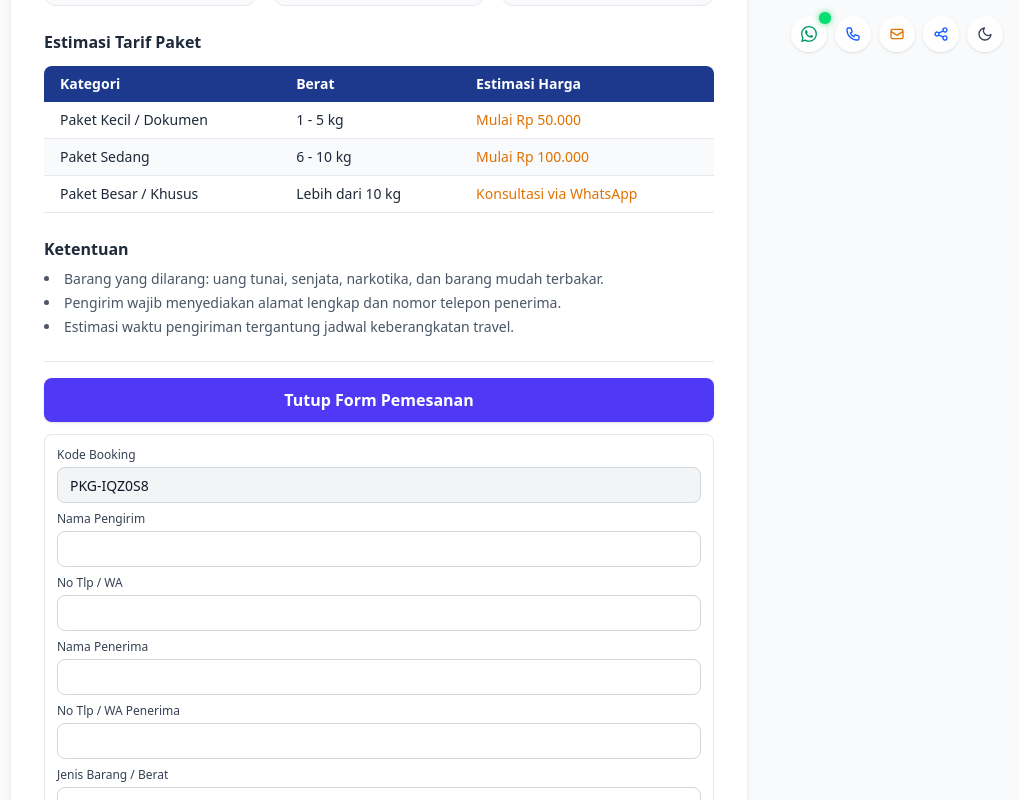
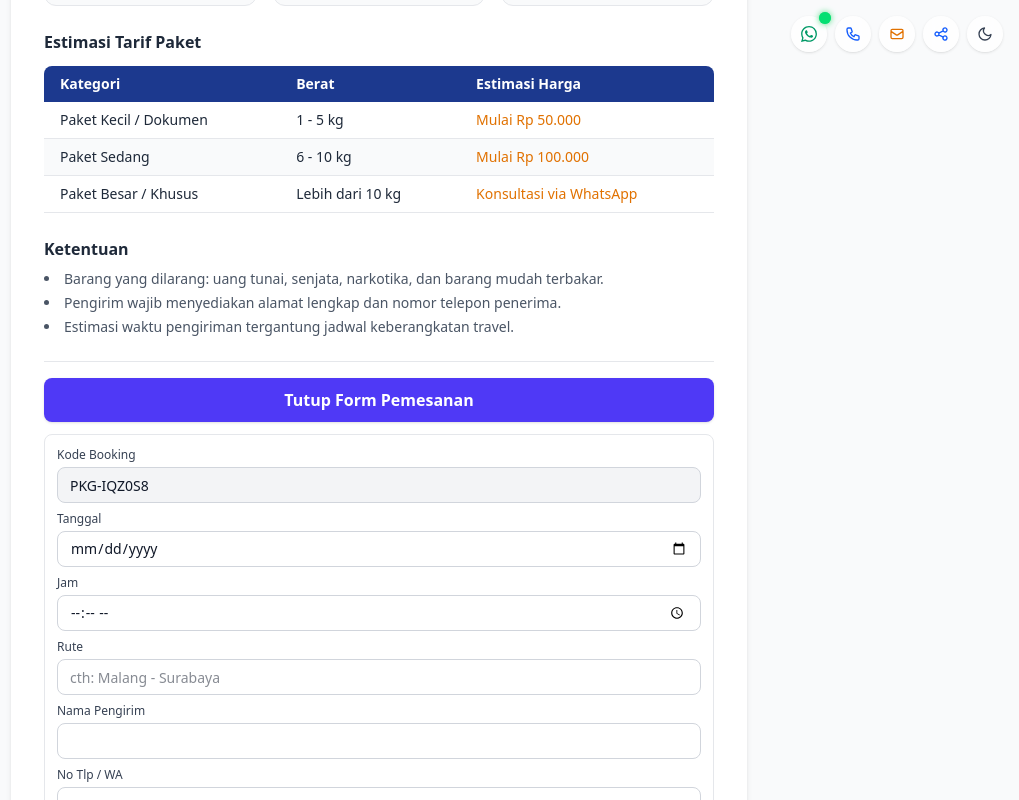
Before and after one commit to igoens1979/ahok-tour-travel, a React (Vite) app: page / in a window 1280 px wide. Both pictures are taken after a click on the button "Form Pemesanan Paket". Shown: the part 1015-1815 px from the top of the page, without its empty margins (261-1280 px from the left). Built offline with nearby package versions, Linux system fonts and the light colour scheme.

Commit message:
Update: package e-ticket includes date, time, route, cost

```diff
--- a/src/components/PackageInfo.jsx
+++ b/src/components/PackageInfo.jsx
@@ -11,6 +11,10 @@ export default function PackageInfo() {
     goods: "",
     pickup: "",
     destinationAddr: "",
+    date: "",
+    time: "",
+    route: "",
+    cost: "",
     paymentMethod: "Transfer",
   });
   const [bookingCode, setBookingCode] = useState("");
@@ -111,6 +115,43 @@ export default function PackageInfo() {
               </div>
               <div>
                 <label className="block text-xs font-medium text-gray-700 dark:text-gray-300 mb-1">
+                  Tanggal
+                </label>
+                <input
+                  type="date"
+                  required
+                  value={formData.date}
+                  onChange={(e) => setFormData({ ...formData, date: e.target.value })}
+                  className="w-full h-9 px-3 rounded-lg border border-gray-300 dark:border-gray-600 bg-white dark:bg-gray-700 text-gray-900 dark:text-white text-sm focus:outline-none focus:ring-2 focus:ring-blue-900"
+                />
+              </div>
+              <div>
+                <label className="block text-xs font-medium text-gray-700 dark:text-gray-300 mb-1">
+                  Jam
+                </label>
+                <input
+                  type="time"
+                  required
+                  value={formData.time}
+                  onChange={(e) => setFormData({ ...formData, time: e.target.value })}
+                  className="w-full h-9 px-3 rounded-lg border border-gray-300 dark:border-gray-600 bg-white dark:bg-gray-700 text-gray-900 dark:text-white text-sm focus:outline-none focus:ring-2 focus:ring-blue-900"
+                />
+              </div>
+              <div>
+                <label className="block text-xs font-medium text-gray-700 dark:text-gray-300 mb-1">
+                  Rute
+                </label>
+                <input
+                  type="text"
+                  required
+                  placeholder="cth: Malang - Surabaya"
+                  value={formData.route}
+                  onChange={(e) => setFormData({ ...formData, route: e.target.value })}
+                  className="w-full h-9 px-3 rounded-lg border border-gray-300 dark:border-gray-600 bg-white dark:bg-gray-700 text-gray-900 dark:text-white text-sm focus:outline-none focus:ring-2 focus:ring-blue-900"
+                />
+              </div>
+              <div>
+                <label className="block text-xs font-medium text-gray-700 dark:text-gray-300 mb-1">
                   Nama Pengirim
                 </label>
                 <input
@@ -195,6 +236,19 @@ export default function PackageInfo() {
               </div>
               <div>
                 <label className="block text-xs font-medium text-gray-700 dark:text-gray-300 mb-1">
+                  Biaya
+                </label>
+                <input
+                  type="number"
+                  required
+                  placeholder="cth: 150000"
+                  value={formData.cost}
+                  onChange={(e) => setFormData({ ...formData, cost: e.target.value })}
+                  className="w-full h-9 px-3 rounded-lg border border-gray-300 dark:border-gray-600 bg-white dark:bg-gray-700 text-gray-900 dark:text-white text-sm focus:outline-none focus:ring-2 focus:ring-blue-900"
+                />
+              </div>
+              <div>
+                <label className="block text-xs font-medium text-gray-700 dark:text-gray-300 mb-1">
                   Metode Pembayaran
                 </label>
                 <select
@@ -209,7 +263,7 @@ export default function PackageInfo() {
               </div>
               <a
                 href={`https://wa.me/6281334987505?text=${encodeURIComponent(
-                  `Halo Admin AHOK Tour & Travel, saya ingin kirim paket:\n\n- Kode Booking: ${bookingCode}\n- Nama Pengirim: ${formData.name}\n- No Tlp/WA Pengirim: ${formData.phone}\n- Nama Penerima: ${formData.recipientName}\n- No Tlp/WA Penerima: ${formData.recipientPhone}\n- Jenis Barang/Berat: ${formData.goods}\n- Alamat Jemput: ${formData.pickup}\n- Alamat Tujuan: ${formData.destinationAddr}\n- Metode Pembayaran: ${formData.paymentMethod}\n\nMohon info tarif dan jadwal penjemputan. Terima kasih.`
+                  `Halo Admin AHOK Tour & Travel, saya ingin kirim paket:\n\n- Kode Booking: ${bookingCode}\n- Tanggal: ${formData.date}\n- Jam: ${formData.time}\n- Rute: ${formData.route}\n- Nama Pengirim: ${formData.name}\n- No Tlp/WA Pengirim: ${formData.phone}\n- Nama Penerima: ${formData.recipientName}\n- No Tlp/WA Penerima: ${formData.recipientPhone}\n- Jenis Barang/Berat: ${formData.goods}\n- Alamat Jemput: ${formData.pickup}\n- Alamat Tujuan: ${formData.destinationAddr}\n- Biaya: ${formData.cost}\n- Metode Pembayaran: ${formData.paymentMethod}\n\nMohon info tarif dan jadwal penjemputan. Terima kasih.`
                 )}`}
                 target="_blank"
                 rel="noopener noreferrer"
@@ -220,6 +274,9 @@ export default function PackageInfo() {
                       JSON.stringify({
                         code: bookingCode,
                         type: "package",
+                        date: formData.date,
+                        time: formData.time,
+                        route: formData.route,
                         name: formData.name,
                         phone: formData.phone,
                         recipientName: formData.recipientName,
@@ -227,6 +284,7 @@ export default function PackageInfo() {
                         goods: formData.goods,
                         pickup: formData.pickup,
                         destinationAddr: formData.destinationAddr,
+                        cost: formData.cost,
                         paymentMethod: formData.paymentMethod,
                       })
                     );
--- a/src/components/TicketDownload.jsx
+++ b/src/components/TicketDownload.jsx
@@ -185,6 +185,9 @@ async function generatePackageTicketPDF(booking) {
 
   const rows = [
     ["Kode Booking", code],
+    ["Tanggal", booking.date || "-"],
+    ["Jam", booking.time || "-"],
+    ["Rute", booking.route || "-"],
     ["Nama Pengirim", booking.name || "-"],
     ["No Tlp / WA Pengirim", booking.phone || "-"],
     ["Nama Penerima", booking.recipientName || "-"],
@@ -192,6 +195,7 @@ async function generatePackageTicketPDF(booking) {
     ["Jenis Barang/Berat", booking.goods || "-"],
     ["Alamat Jemput", booking.pickup || "-"],
     ["Alamat Tujuan", booking.destinationAddr || "-"],
+    ["Biaya", booking.cost ? `Rp ${Number(booking.cost).toLocaleString("id-ID")}` : "-"],
     ["Metode Bayar", booking.paymentMethod || "-"],
   ];
   doc.setFontSize(11);
```
